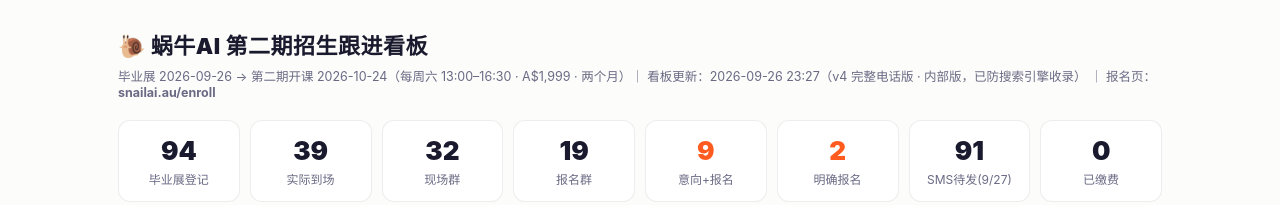
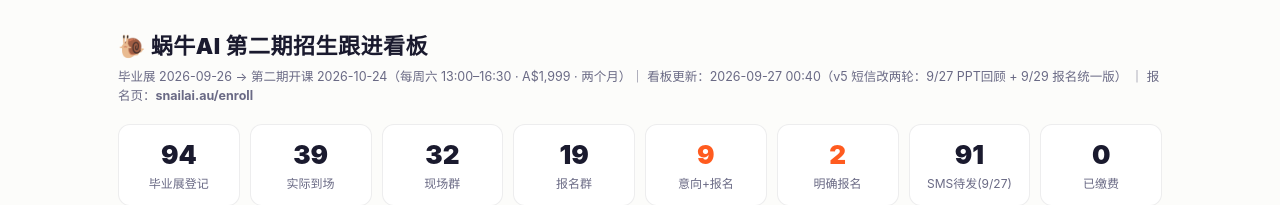
Before and after one commit to snail-ai-academy/term2-followup-board, a plain HTML site: page index.html in a window 1280 px wide. Shown: the top 205 px of the page. Drawn offline with Linux system fonts and the light colour scheme.

Commit message:
看板v5：短信改两轮（9/27 PPT回顾91条 + 9/29 报名统一版91条），Robin 0927批准

```diff
--- a/index.html
+++ b/index.html
@@ -45,7 +45,7 @@
 <body>
 <div class="wrap">
   <h1>🐌 蜗牛AI 第二期招生跟进看板</h1>
-  <p class="sub">毕业展 2026-09-26 → 第二期开课 2026-10-24（每周六 13:00–16:30 · A$1,999 · 两个月）｜ 看板更新：2026-09-26 23:27（v4 完整电话版 · 内部版，已防搜索引擎收录） ｜ 报名页：<b>snailai.au/enroll</b></p>
+  <p class="sub">毕业展 2026-09-26 → 第二期开课 2026-10-24（每周六 13:00–16:30 · A$1,999 · 两个月）｜ 看板更新：2026-09-27 00:40（v5 短信改两轮：9/27 PPT回顾 + 9/29 报名统一版） ｜ 报名页：<b>snailai.au/enroll</b></p>
 
   <div class="kpis">
     <div class="kpi"><div class="n">94</div><div class="l">毕业展登记</div></div>
```
